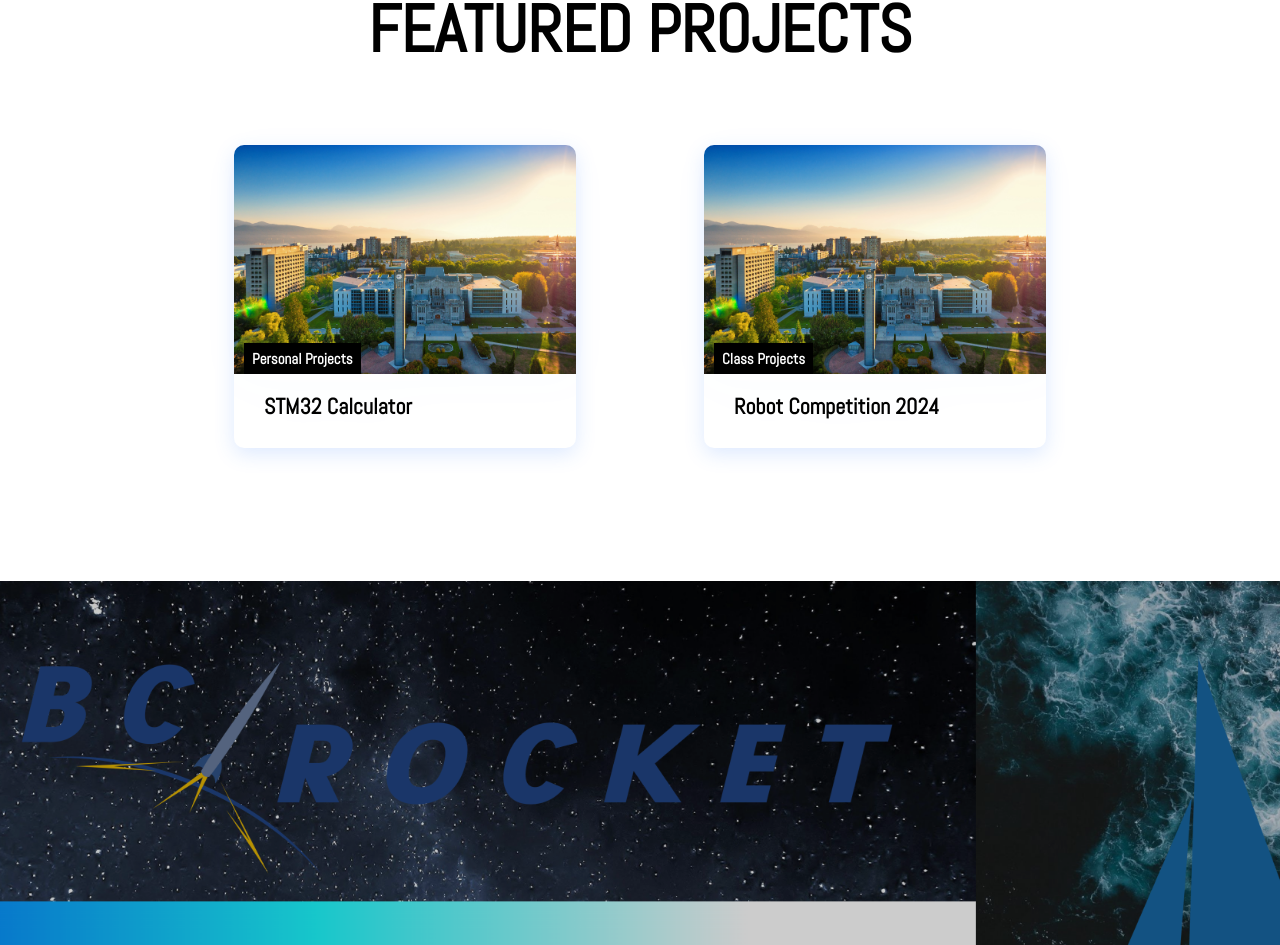
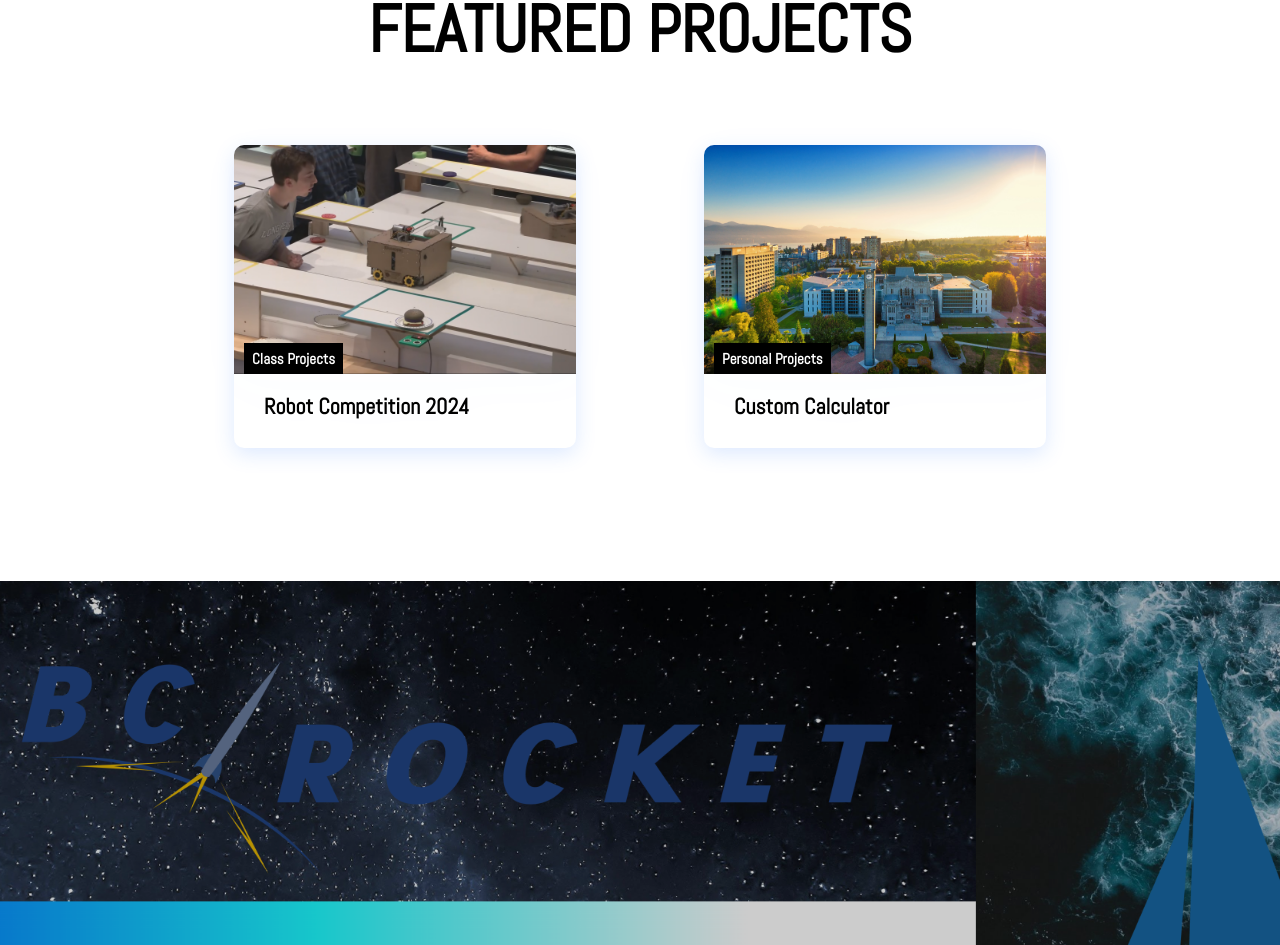
Before and after one commit to jordanwerstiuk/portfolio-website, a React (Create React App) app: page / in a window 1280 px wide. Shown: the part 823-1768 px from the top of the page. Built offline with nearby package versions, Linux system fonts and the light colour scheme.

Commit message:
Test commit to see if firebase deploys new version

```diff
--- a/src/components/FeaturedProjects.js
+++ b/src/components/FeaturedProjects.js
@@ -10,16 +10,16 @@ function FeaturedProjects() {
         <div className="featured_wrapper">
           <ul className="featured_projects">
             <Featured
-              src="images/ubc_image.jpg"
-              text="STM32 Calculator"
-              label="Personal Projects"
-              path="/calculator"
+              src="images/robotfinalphoto.png"
+              text="Robot Competition 2024"
+              label="Class Projects"
+              path="/robotcomp"
             />
             <Featured
               src="images/ubc_image.jpg"
-              text="Robot Competition 2024"
-              label="Class Projects"
-              path="/robotcomp"
+              text="Custom Calculator"
+              label="Personal Projects"
+              path="/calculator"
             />
           </ul>
         </div>
--- a/src/components/PersonalProjSection.js
+++ b/src/components/PersonalProjSection.js
@@ -14,7 +14,7 @@ function PersonalProjSection() {
           buttonSize="btn--huge"
           to="/calculator"
         >
-          STM32 CALCULATOR
+          CUSTOM CALCULATOR
         </Button>
         <Button
           className="btns"
--- a/src/components/pages/projects/Calculator.js
+++ b/src/components/pages/projects/Calculator.js
@@ -5,7 +5,7 @@ function Calculator() {
   return (
     <div>
       {/* <div className="calculator-container-title">
-        <h1 className="calculator-h1">STM32 CALCULATOR</h1>
+        <h1 className="calculator-h1">CUSTOM CALCULATOR</h1>
       </div> */}
       <div className="calculator-container-main">
         <img src="/images/pageunderconstruction.gif" alt="Page under construction caution tape" className="caution-tape" />
--- a/src/components/pages/projects/robotcomp/RobotComp.js
+++ b/src/components/pages/projects/robotcomp/RobotComp.js
@@ -10,6 +10,13 @@ import { VerticalTimeline, VerticalTimelineElement } from "react-vertical-timeli
 
 import "react-vertical-timeline-component/style.min.css"
 
+const thresholds = {
+  introtext1: 525,
+  introtext2: 710,
+  introtext3: 2200,
+  introtext4: 2400,
+};
+
 function RobotComp() {
   const [showModal, setShowModal] = useState(false);
   const [selectedElement, setSelectedElement] = useState(null);
@@ -20,14 +27,6 @@ function RobotComp() {
     introtext3: false,
     introtext4: false,
   });
-
-  // Define the scroll thresholds for each element
-  const thresholds = {
-    introtext1: 525,
-    introtext2: 710,
-    introtext3: 2200,
-    introtext4: 2400,
-  };
 
   useEffect(() => {
     const handleScroll = () => {
```
Also changed, not shown: public/images/robotfinalphoto.png (added).
